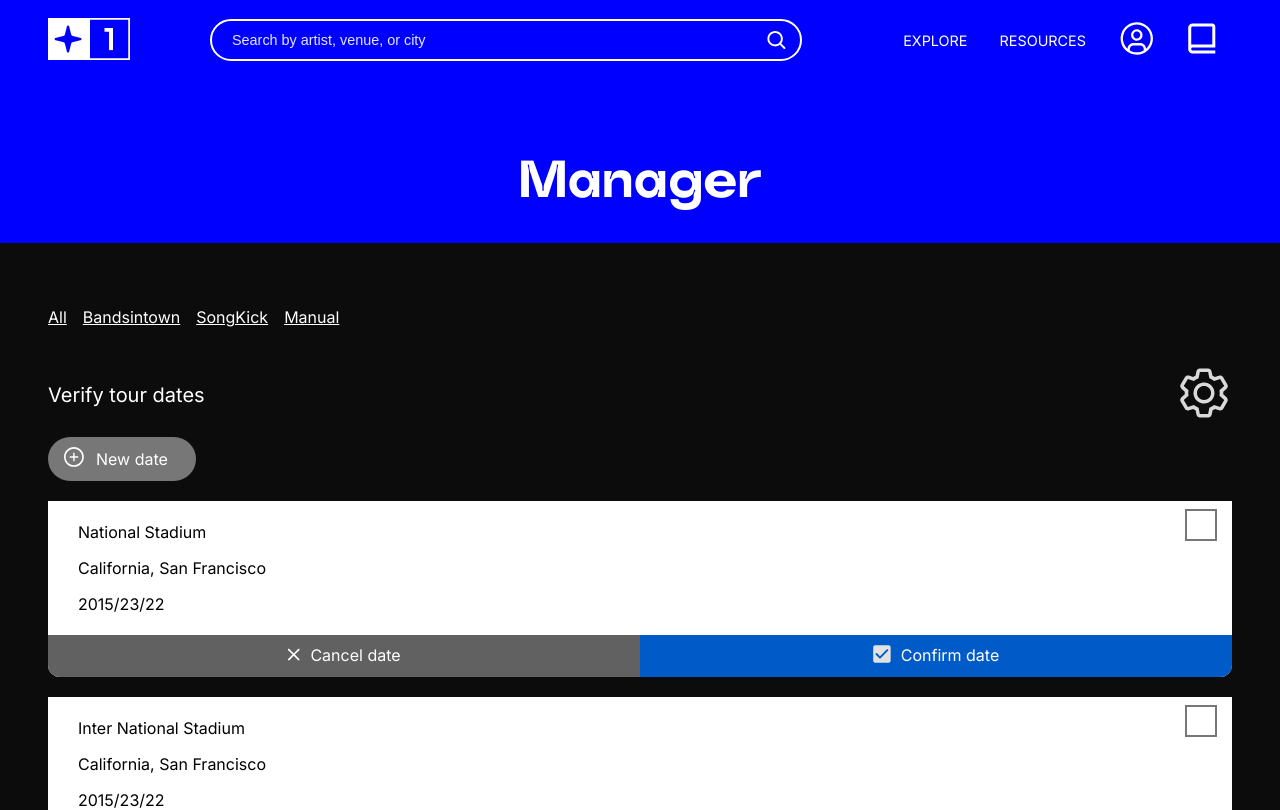
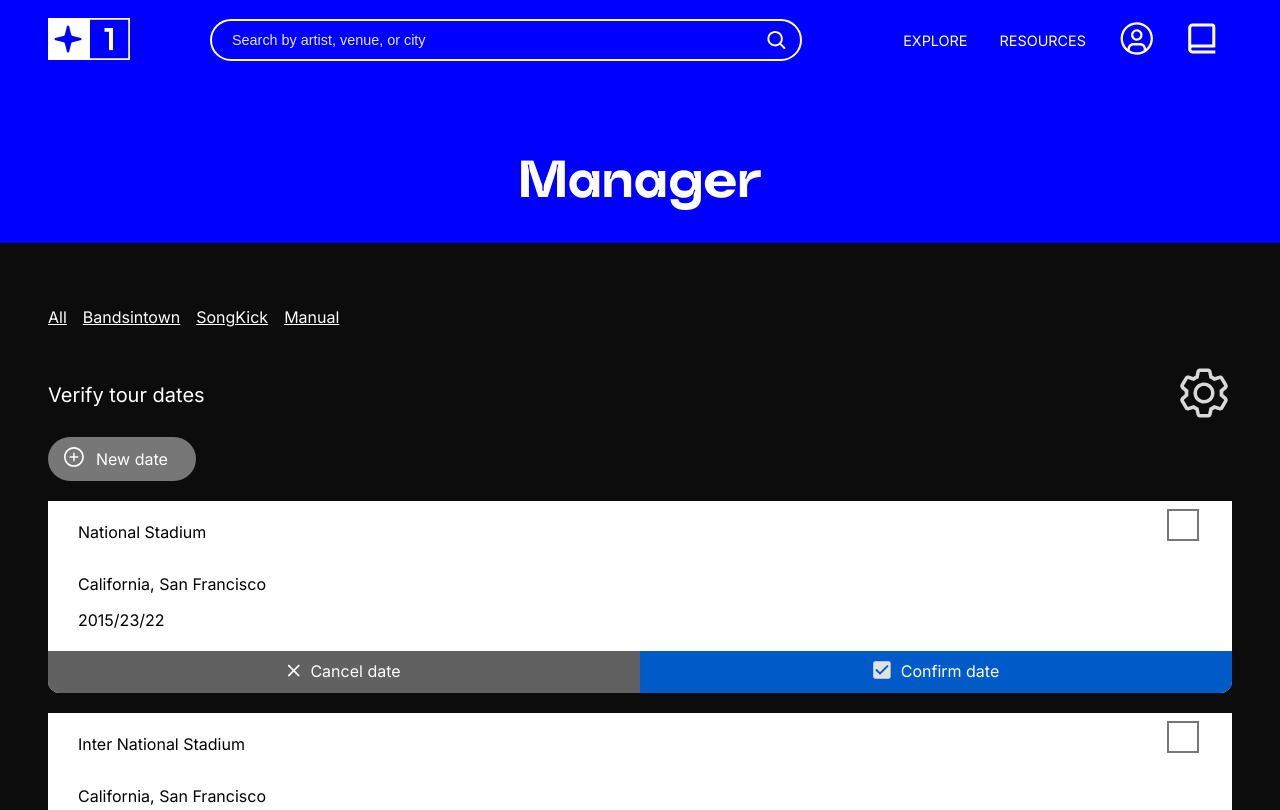
Before and after one commit to alfgago/web-nft-generator-minter, a Next.js app: page /admin/tour-manager in a window 1280 px wide. Shown: the top 810 px of the page. Built offline with nearby package versions, Linux system fonts and the light colour scheme.

Commit message:
modifiyng the input element

```diff
--- a/src/components/Tours/TourDates/DateItem/DateItemStyles.jsx
+++ b/src/components/Tours/TourDates/DateItem/DateItemStyles.jsx
@@ -15,11 +15,14 @@ export const DateItemStyles = styled.div`
 
     .card-content {
       padding: ${5 / 16}rem ${30 / 16}rem;
+
+      div {
+        display: flex;
+        justify-content: space-between;
+      }
     }
 
     input {
-      right: ${60 / 16}rem;
-      position: absolute;
       width: ${32 / 16}rem;
       height: ${32 / 16}rem;
       border: #777777 solid 2px;
--- a/src/components/Tours/TourDates/DateItem/index.tsx
+++ b/src/components/Tours/TourDates/DateItem/index.tsx
@@ -8,8 +8,10 @@ const DateItem = ({ placeName, state, city, date }: any) => {
     <DateItemStyles>
       <div className="card-container">
         <div className="card-content">
-          <input type="checkbox" id="#" name="" value="" />
-          <p>{placeName}</p>
+          <div>
+            <p>{placeName}</p>
+            <input type="checkbox" id="#" name="" value="" />
+          </div>
           <p>
             {state}, {city}
           </p>
```
